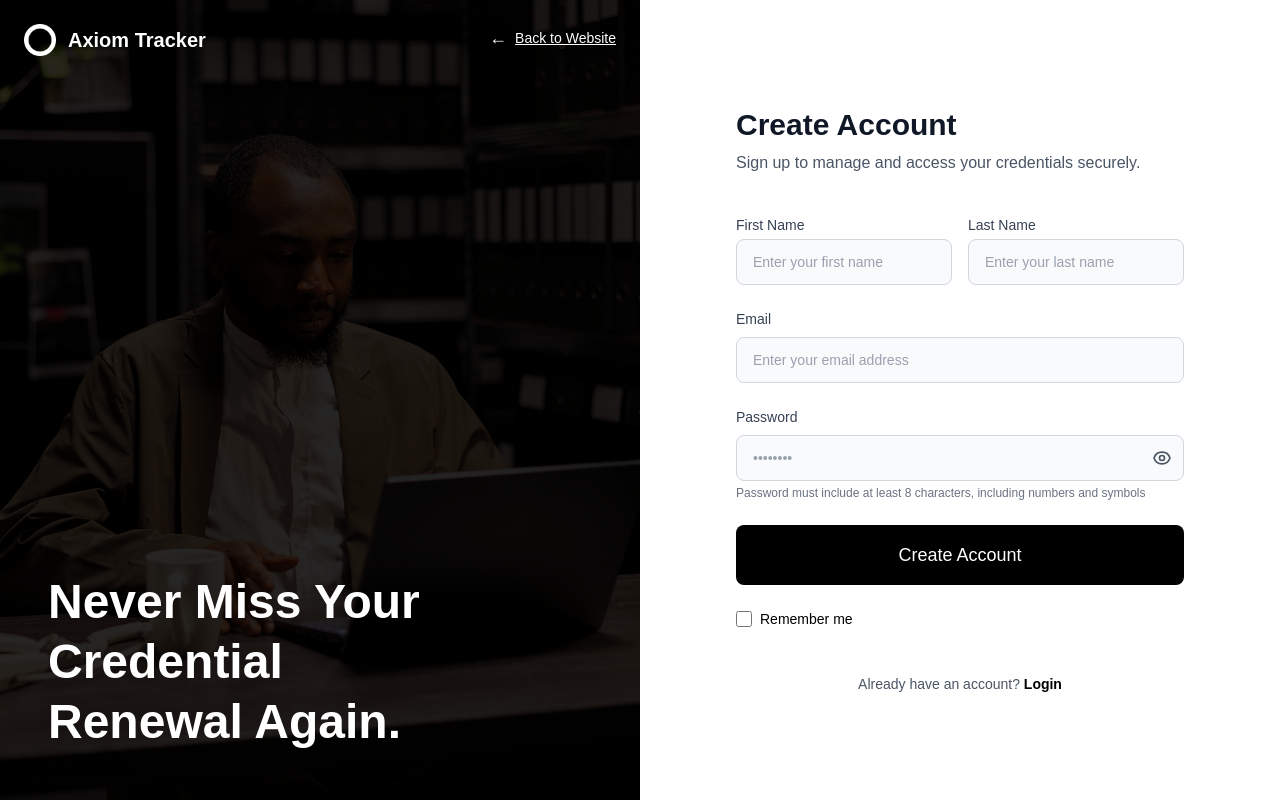
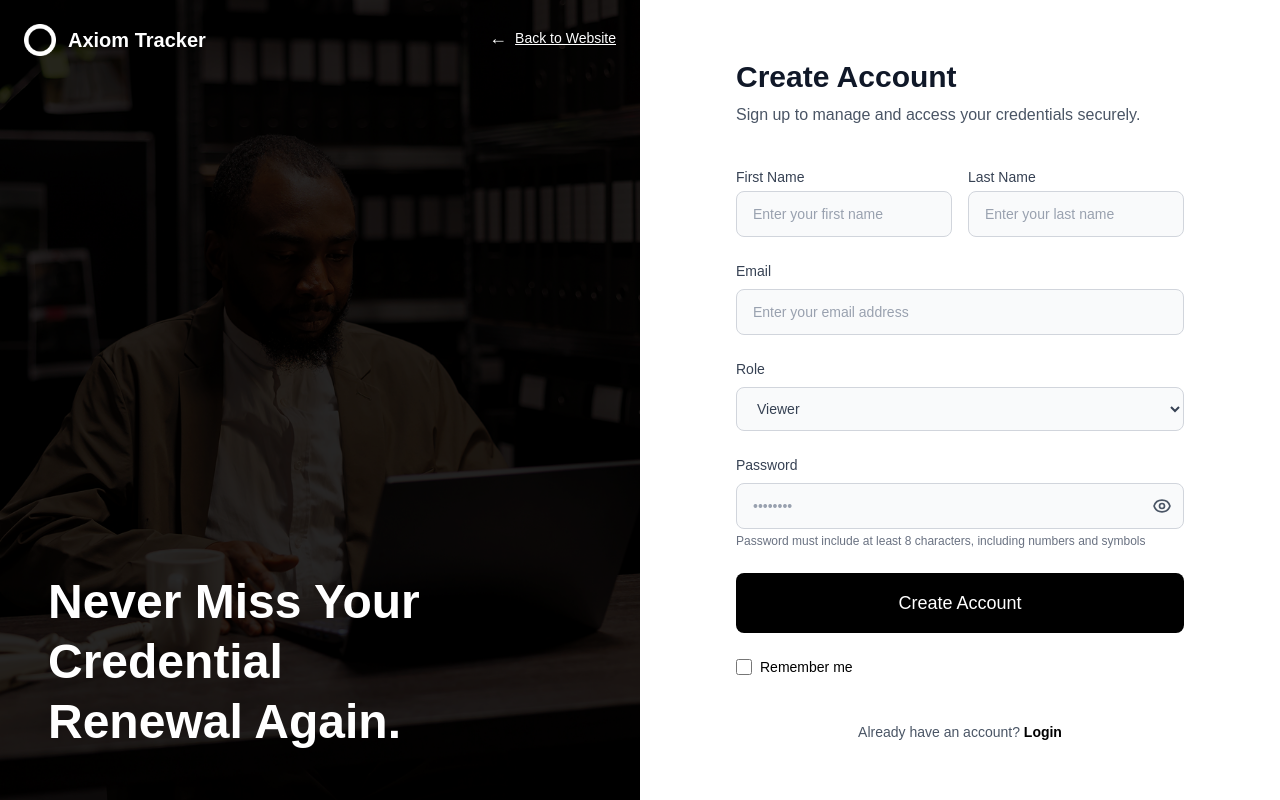
Before and after one commit to jeremiqque/Axiomtracker, a React (Vite) app: page /create-account in a window 1280 px wide. Built offline with nearby package versions, Linux system fonts and the light colour scheme; no server answers; a web font is replaced by a local one.

Commit message:
added account creation page

```diff
--- a/src/components/CreateAccount.tsx
+++ b/src/components/CreateAccount.tsx
@@ -9,6 +9,7 @@ const CreateAccountPage: React.FC = () => {
   const [lastName, setLastName] = useState('');
   const [email, setEmail] = useState('');
   const [password, setPassword] = useState('');
+  const [role, setRole] = useState('Viewer');
   const [showPassword, setShowPassword] = useState(false);
   const [rememberMe, setRememberMe] = useState(false);
   const [loading, setLoading] = useState(false);
@@ -67,7 +68,7 @@ const CreateAccountPage: React.FC = () => {
           if (userData.email) {
             employeesService.createEmployee({
               email: userData.email,
-              role: 'User',
+              role,
               first_name: userData.firstName,
               last_name: userData.lastName,
               date_of_birth: '',
@@ -157,6 +158,20 @@ const CreateAccountPage: React.FC = () => {
                       <input type="email" value={email} onChange={(e) => setEmail(e.target.value)} placeholder="Enter your email address" className="w-full px-3 sm:px-4 py-2 sm:py-3 bg-gray-50 border border-gray-300 rounded-lg focus:outline-none focus:ring-2 focus:ring-black placeholder-gray-400 text-sm" />
                       </div>
 
+                      {/* Role */}
+                      <div>
+                        <label className="block text-xs sm:text-sm font-medium text-gray-700 mb-2">Role</label>
+                        <select
+                          value={role}
+                          onChange={(e) => setRole(e.target.value)}
+                          className="w-full px-3 sm:px-4 py-2 sm:py-3 bg-gray-50 border border-gray-300 rounded-lg focus:outline-none focus:ring-2 focus:ring-black text-sm text-gray-700"
+                        >
+                          <option value="Viewer">Viewer</option>
+                          <option value="Employee">Employee</option>
+                          <option value="Admin">Admin</option>
+                        </select>
+                      </div>
+
                        {/* Password */}
                        <div>
                         <label className="block text-xs sm:text-sm font-medium text-gray-700 mb-2"> Password </label>
```
